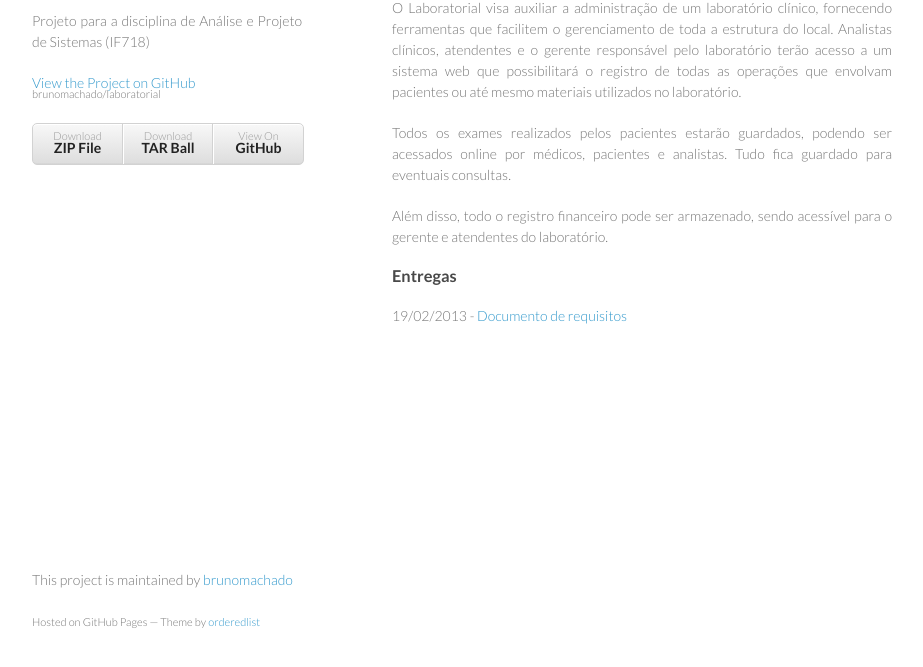
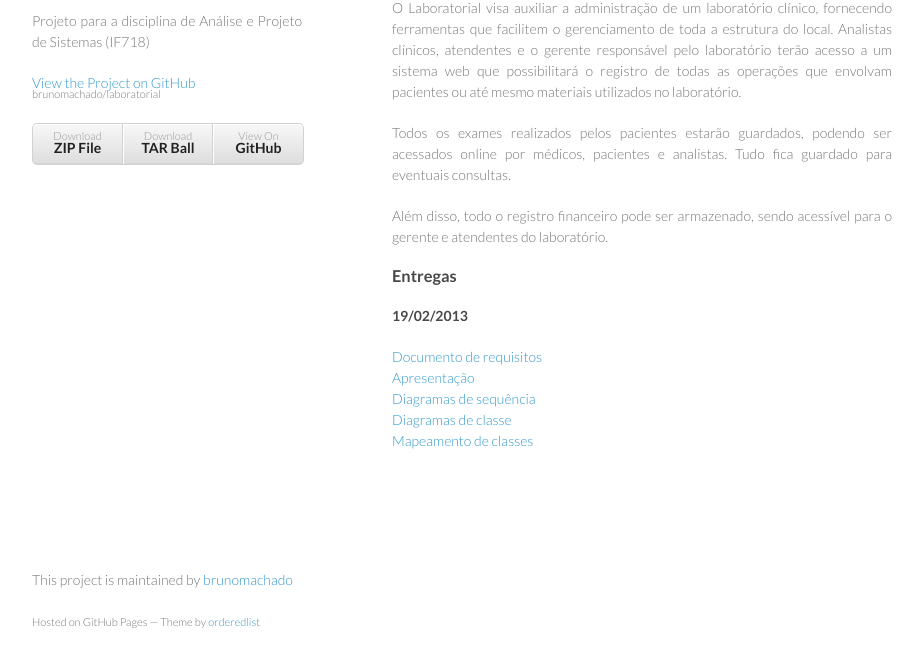
Before and after one commit to brunomachado/laboratorial, a plain HTML site: page index.html in a window 1280 px wide. Shown: the part 99-766 px from the top of the page, without its empty margins (178-1101 px from the left). Drawn offline with Linux system fonts and the light colour scheme.

Commit message:
Adicionas novos links de entregas

```diff
--- a/index.html
+++ b/index.html
@@ -35,8 +35,14 @@
 <p>Além disso, todo o registro financeiro pode ser armazenado, sendo acessível para o gerente e atendentes do laboratório.</p>
 
         <h3>Entregas</h3>
-        <p>19/02/2013 - <a href="https://github.com/brunomachado/laboratorial/blob/doc/docs/DocumentoDeRequisitos.pdf?raw=true">Documento de requisitos</a></p>
+        <h4>19/02/2013</h4>
+        <a href="https://github.com/brunomachado/laboratorial/blob/doc/docs/DocumentoDeRequisitos.pdf?raw=true">Documento de requisitos</a><br>
+        <a href="https://github.com/brunomachado/laboratorial/blob/doc/docs/apresentacao.pdf?raw=true">Apresentação</a><br>
+        <a href="https://github.com/brunomachado/laboratorial/blob/doc/docs/diagramasdesequencia.pdf?raw=true">Diagramas de sequência</a><br>
+        <a href="https://github.com/brunomachado/laboratorial/blob/doc/docs/diagramasdeclasse.pdf?raw=true">Diagramas de classe</a><br>
+        <a href="https://github.com/brunomachado/laboratorial/blob/doc/docs/MapeamentoDeClasses.pdf?raw=true">Mapeamento de classes</a><br>
       </section>
+
       <footer>
         <p>This project is maintained by <a href="https://github.com/brunomachado">brunomachado</a></p>
         <p><small>Hosted on GitHub Pages &mdash; Theme by <a href="https://github.com/orderedlist">orderedlist</a></small></p>
```
